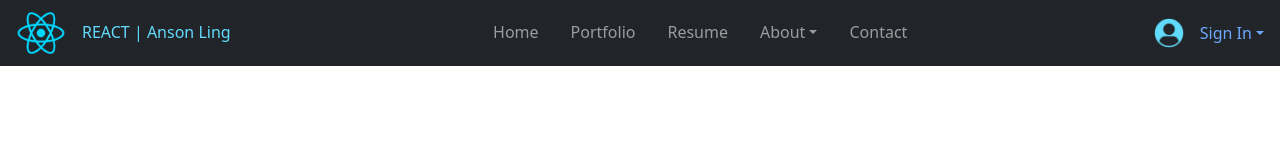
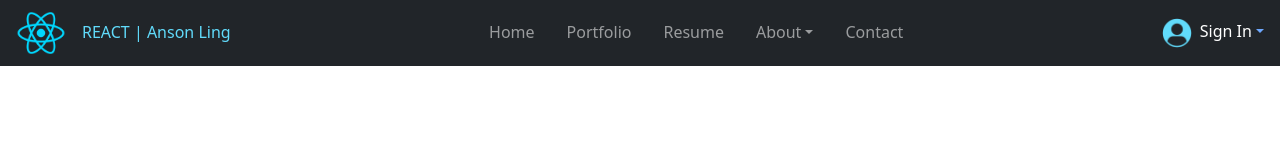
Before and after one commit to AnsonL1234/portfolioweb, a React (Vite) app in the folder portfoliowebsite/: page / in a window 1280 px wide. Shown: the top 160 px of the page. Built offline with nearby package versions, Linux system fonts and the light colour scheme.

Commit message:
fixing the header styling problem

```diff
--- a/portfoliowebsite/src/components/header/header.jsx
+++ b/portfoliowebsite/src/components/header/header.jsx
@@ -33,22 +33,29 @@ export default function Header() {
                 </Navbar>
             </div>
 
-            <Nav className="ms-auto" data-bs-theme="dark">
-                <div className="d-flex align-items-center">
-                    <img src={signInIcon} style={{height: "30px", width: "30px"}} />
+            <Nav data-bs-theme="dark">
                 <NavDropdown
-                        title="Sign In"
+                    title= {
+                        <>
+                            <img
+                                src={signInIcon}
+                                width="30px"
+                                height="30px"
+                                className="rounded-circle"
+                                style={{ objectFit: 'cover' }}
+                            />
+                            <span className="text-white ms-2" >Sign In</span>
+                        </>
+                    }
                     id="about-dropdown"
                     className="about-dropdown"
-                        align="end" // Bootstrap v5+ only
+                    align="end"
                 >
                     <NavDropdown.Item href="#team">Team</NavDropdown.Item>
                     <NavDropdown.Item href="#mission">Mission</NavDropdown.Item>
                     <NavDropdown.Item href="#careers">Careers</NavDropdown.Item>
                 </NavDropdown>
-                </div>
             </Nav>
-
         </header>
     );
 }
```
Lines whose indentation alone changed are shown as unchanged.
